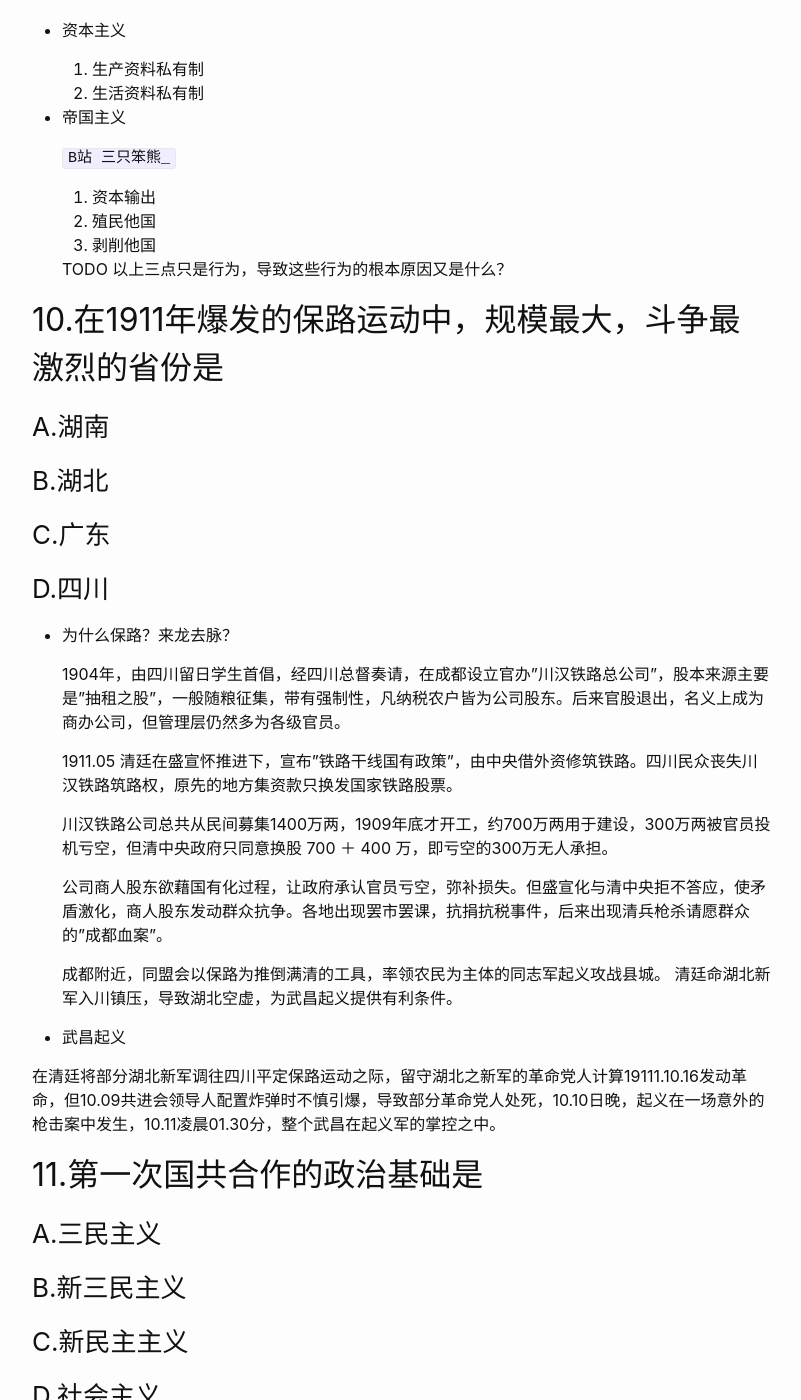
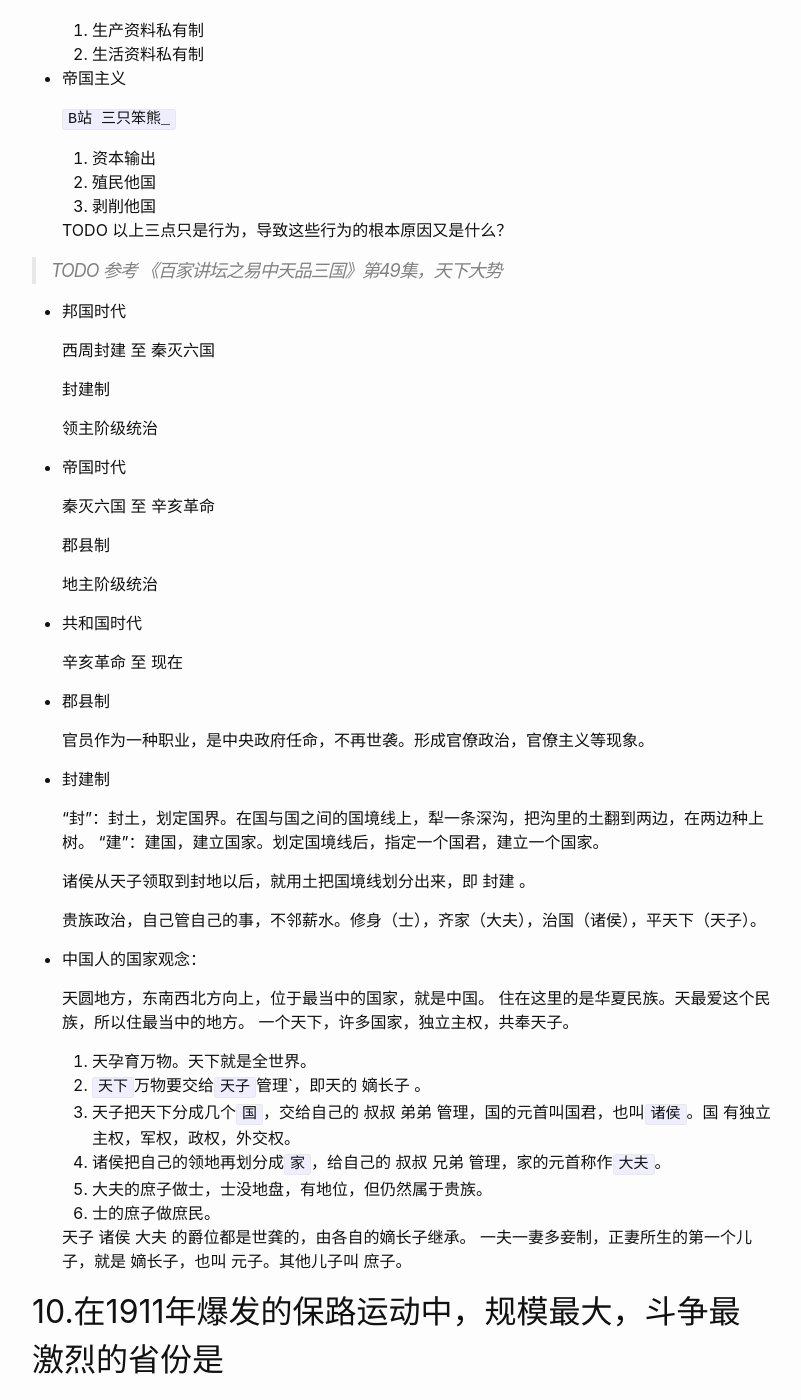
Before and after one commit to wangtiga/wangtiga.github.io, a Jekyll site: the page built from _previews/2020-07-04-3708_2018_10.md, in a window 1280 px wide and 1400 px high, scrolled down 7331 px. Shown: the whole window, without its empty margins (238-1039 px from the left). Built offline with Jekyll 4.4.1, drawn with Linux system fonts in a browser that asks for light colours; some of the changed text lies outside the part shown.

Commit message:
updated from notep

```diff
--- a/_previews/2020-07-04-3708_2018_10.md
+++ b/_previews/2020-07-04-3708_2018_10.md
@@ -130,6 +128,65 @@ TODO 帝国主义国家的具体定义是什么？肯定不是有"皇帝"的国
   3. 剥削他国
 
   TODO 以上三点只是行为，导致这些行为的根本原因又是什么？
+
+
+
+> TODO 参考 《百家讲坛之易中天品三国》第49集，天下大势
+
+- 邦国时代
+
+  西周封建 至 秦灭六国
+
+  封建制
+
+  领主阶级统治
+
+
+- 帝国时代
+
+  秦灭六国 至 辛亥革命
+
+  郡县制
+
+  地主阶级统治
+
+
+- 共和国时代
+
+  辛亥革命 至 现在
+
+
+
+- 郡县制
+
+
+  官员作为一种职业，是中央政府任命，不再世袭。形成官僚政治，官僚主义等现象。
+
+
+- 封建制
+
+  "封"：封土，划定国界。在国与国之间的国境线上，犁一条深沟，把沟里的土翻到两边，在两边种上树。
+  "建"：建国，建立国家。划定国境线后，指定一个国君，建立一个国家。
+
+  诸侯从天子领取到封地以后，就用土把国境线划分出来，即 封建 。
+
+  贵族政治，自己管自己的事，不邻薪水。修身（士），齐家（大夫），治国（诸侯），平天下（天子）。
+
+- 中国人的国家观念：
+
+  天圆地方，东南西北方向上，位于最当中的国家，就是中国。
+  住在这里的是华夏民族。天最爱这个民族，所以住最当中的地方。
+  一个天下，许多国家，独立主权，共奉天子。
+
+  1. 天孕育万物。天下就是全世界。
+  2. `天下`万物要交给`天子`管理`，即天的 嫡长子 。
+  3. 天子把天下分成几个`国`，交给自己的 叔叔 弟弟 管理，国的元首叫国君，也叫`诸侯`。国 有独立主权，军权，政权，外交权。
+  4. 诸侯把自己的领地再划分成`家`，给自己的 叔叔 兄弟 管理，家的元首称作`大夫`。
+  5. 大夫的庶子做士，士没地盘，有地位，但仍然属于贵族。
+  6. 士的庶子做庶民。
+
+  天子 诸侯 大夫 的爵位都是世龚的，由各自的嫡长子继承。
+  一夫一妻多妾制，正妻所生的第一个儿子，就是 嫡长子，也叫 元子。其他儿子叫 庶子。
 
 
 
@@ -369,7 +426,7 @@ TODO 整理 正面战场 后方游击战场 的几次重要战役
 ### C.三反运动
 ### D.五反运动
 
-- 三反，1951年末东北地区，目标为中国共产党党员。
+- 三反，1951年末东北地区，抗美援朝，节约增产过程发现贪污事件而发起，目标为中国共产党党员。
   1. 反贪污
   2. 反浪费
   3. 反官僚主义
```
Also changed, not shown: other parts of _previews/2020-07-04-3708_2018_10.md (+0 -2 lines).
